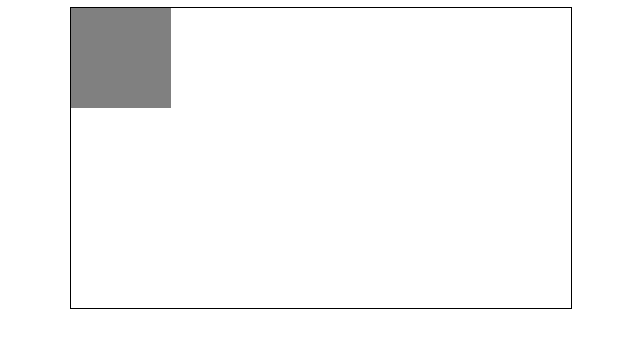
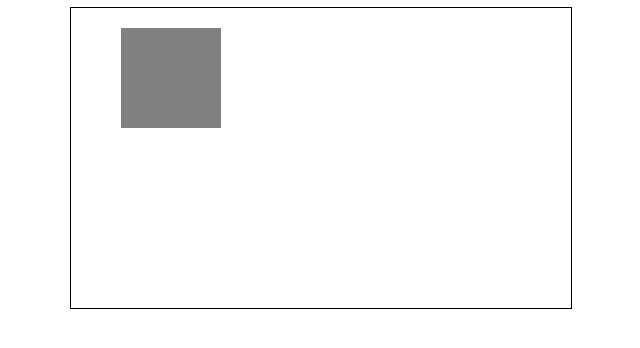
Before and after one commit to ldb1992/jquery.plugin, a plain HTML site: page drag/index.html in a window 1280 px wide. Shown: the whole page, without its empty margins (319-959 px from the left). Drawn offline with Linux system fonts and the light colour scheme.

Commit message:
jq推拽插件

```diff
--- a/drag/drag.plugin.js
+++ b/drag/drag.plugin.js
@@ -53,7 +53,7 @@ $(function() {
         //     opt.gpu = false;
         // }
 
-        return isOverFlow()
+        return isOverFlow();
     }
 
     function startDrag(evt) {
--- a/drag/index.html
+++ b/drag/index.html
@@ -17,6 +17,8 @@
         -webkit-user-select: none;
         width:100px;
         height:100px;
+        top:20px;
+        left: 50px;
         background-color: grey
     }
     #dragElem:hover {
```
